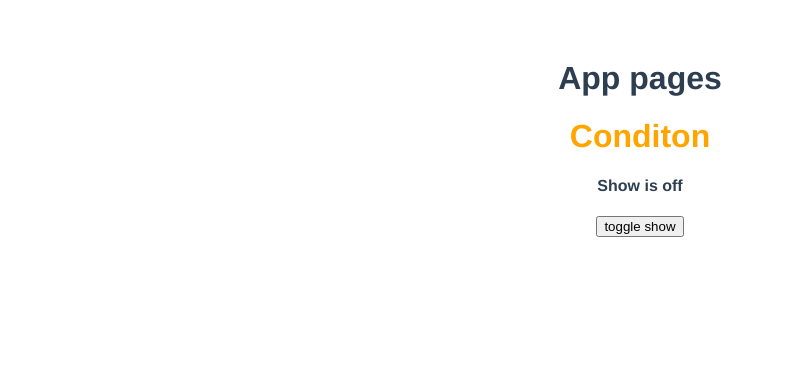
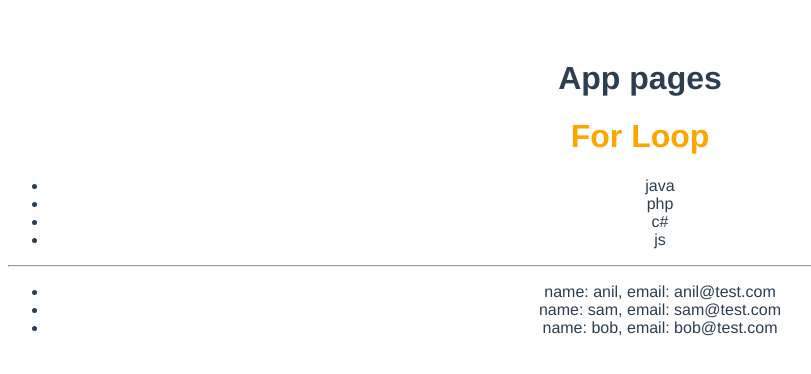
Before and after one commit to simonvista/Vue3, a Vue app: page / in a window 1280 px wide. Shown: the top 374 px of the page, without its empty margins (0-811 px from the left). Built offline with nearby package versions, Linux system fonts and the light colour scheme.

Commit message:
14-0000 is done

```diff
--- a/src/components/Home.vue
+++ b/src/components/Home.vue
@@ -1,8 +1,14 @@
 <template>
-  <h1>Conditon</h1>
-  <h4 v-if="show">Show is true</h4>
-  <h4 v-else>Show is off</h4>
-  <button v-on:click="show = !show">toggle show</button>
+  <h1>For Loop</h1>
+  <ul>
+    <li v-for="item in tech" :key="item.id">{{ item }}</li>
+  </ul>
+  <hr />
+  <ul>
+    <li v-for="user in users" :key="user.id">
+      name: {{ user.name }}, email: {{ user.email }}
+    </li>
+  </ul>
 </template>
 
 <script>
@@ -10,7 +16,12 @@ export default {
   name: "Home",
   data() {
     return {
-      show: false,
+      tech: ["java", "php", "c#", "js"],
+      users: [
+        { name: "anil", email: "anil@test.com" },
+        { name: "sam", email: "sam@test.com" },
+        { name: "bob", email: "bob@test.com" },
+      ],
     };
   },
   methods: {},
```
